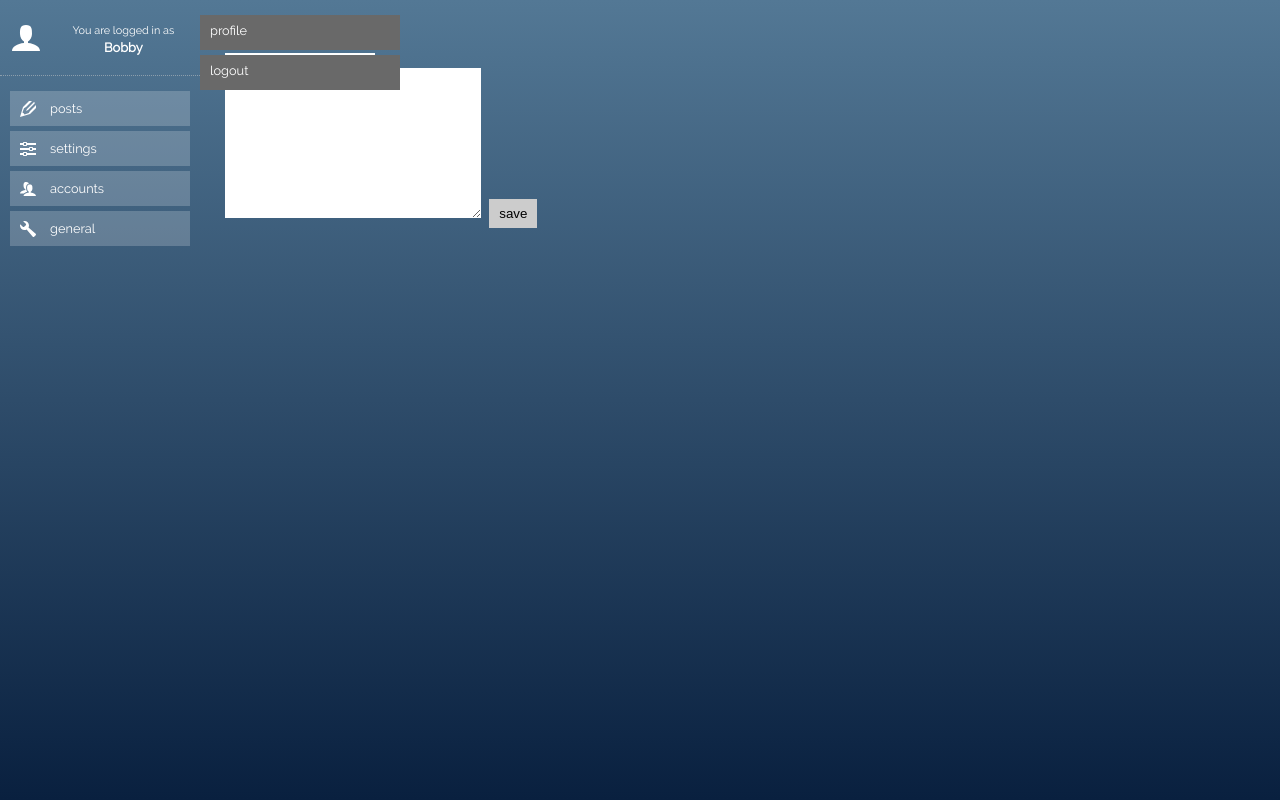
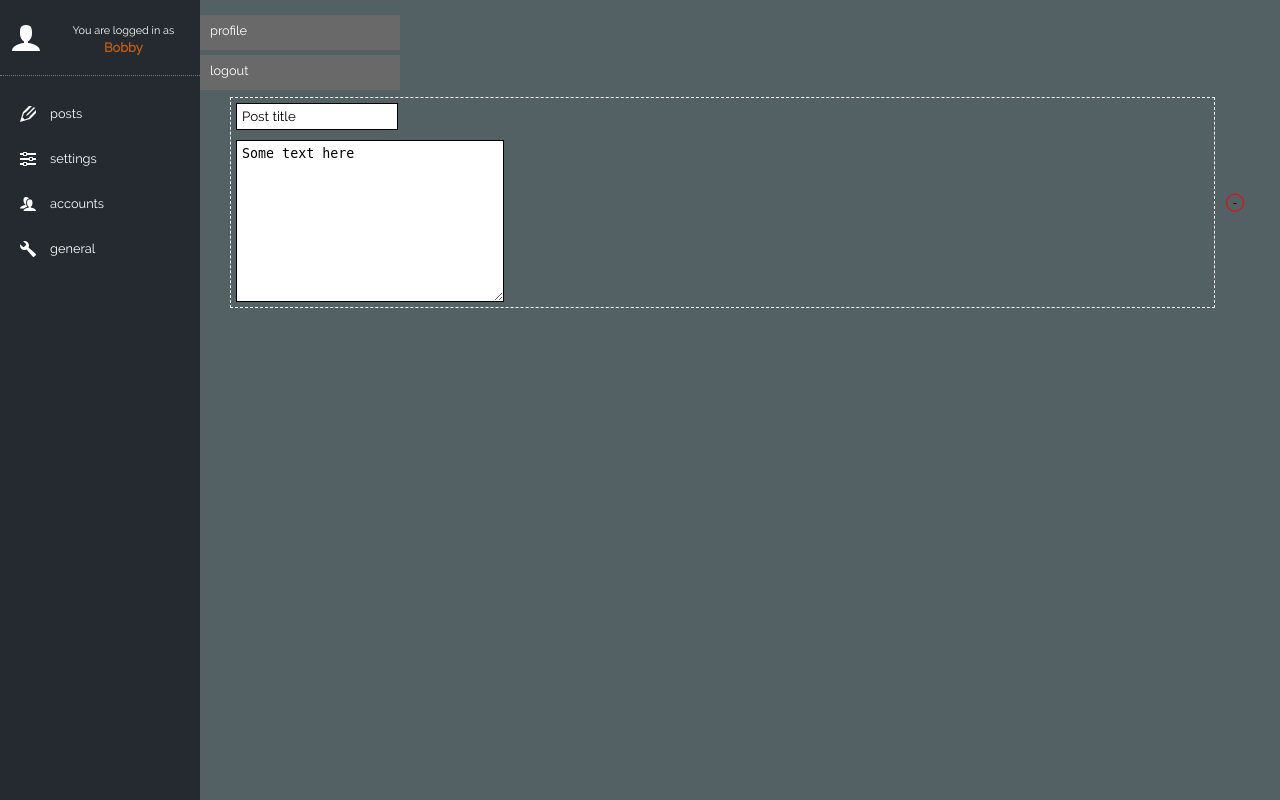
Before and after one commit to andfra1/QueSeraSera, a PHP site: page /QueSeraSera/html/panel-posts.php?create in a window 1280 px wide. Run offline with PHP 8.4, Linux system fonts and the light colour scheme; a user stored in the database is signed in.

Commit message:
minor modifications in CSS, DB update

```diff
--- a/_sql/users.sql
+++ b/_sql/simplecms.sql
@@ -3,7 +3,7 @@
 -- https://www.phpmyadmin.net/
 --
 -- Host: 127.0.0.1
--- Czas generowania: 14 Lut 2018, 22:33
+-- Czas generowania: 20 Lut 2018, 00:18
 -- Wersja serwera: 10.1.26-MariaDB
 -- Wersja PHP: 7.1.9
 
@@ -64,7 +64,7 @@
 -- AUTO_INCREMENT dla tabeli `users`
 --
 ALTER TABLE `users`
-  MODIFY `id` int(11) NOT NULL AUTO_INCREMENT, AUTO_INCREMENT=25;
+  MODIFY `id` int(11) NOT NULL AUTO_INCREMENT, AUTO_INCREMENT=27;
 COMMIT;
 
 /*!40101 SET CHARACTER_SET_CLIENT=@OLD_CHARACTER_SET_CLIENT */;
--- a/html/panel-posts.php
+++ b/html/panel-posts.php
@@ -21,41 +21,39 @@
           <h3>
             Post create
           </h3>
-          <form action="comp/addPost.php" method="POST">
+
+          <div class="wrap" id="wrap">
+
+            <?php
+              //for($cols = 0; $cols < 9; $cols++){
+              ?>
+              <!-- <button class="btn btn--col jsAddCol">col <?// ($cols+1)?></button> -->
+              <form action="comp/addPost.php" method="POST" class="postCreate" id="addpost">
+                <button class="btn jsAddRow" type="button">
+                  add row
+                </button>
+                <button class="btn jsUpdate" name="submit" type="submit">
+                  save
+                </button>
+                <fieldset class="row">
                   <input type="text" name="post-title" value="Post title">
                   <textarea name="post-content" id="" cols="30" rows="10">Some text here</textarea>
+                  <button type="button" class="btn btn--minus jsRmRow">-</button>
+                </fieldset>
+                <!-- <button class="btn jsAddRow" type="button">
+                  add row
+                </button>
                 <button class="btn" name="submit" type="submit">
                   save
-            </button>
+                </button> -->
               </form>
-          <!--
-        <button class="btn jsAddRow">
-          add row
-        </button>
-        <button class="btn jsUpdate">
-          save
-        </button>
-        <div class="wrap" id="wrap">
 
-          <div class="row">
               <?php
-            for($cols = 0; $cols < 9; $cols++){
+          //}
           ?>
-          <button class="btn btn--col jsAddCol">col <?= ($cols+1)?></button>
-          <?php
-          }
-          ?>
-          <button class="btn btn--minus jsRmRow">-</button>
+
           </div>
 
-        </div>
-        <button class="btn jsAddRow">
-          add row
-        </button>
-        <button class="btn jsUpdate">
-          save
-        </button>
-        -->
           <?php
       }
       //posts list
@@ -65,7 +63,7 @@
               Posts list
             </h3>
             <?php
-        include_once('../dbdata.php');
+        include_once(ROOT . '/dbdata.php');
 
         $sql = "SELECT * FROM `posts` WHERE 1";
         $result = mysqli_query($conn, $sql);
--- a/path.php
+++ b/path.php
@@ -1,5 +1,5 @@
 <?php
-define("ROOT", __DIR__ ."/");
+define("ROOT", dirname(__FILE__) ."/");
 define("URL", ($_SERVER["SERVER_NAME"] == "localhost")
    ? "http://localhost/QueSeraSera/"
    : "http://"
--- a/src/scss/_createPost.scss
+++ b/src/scss/_createPost.scss
@@ -1,9 +1,10 @@
 .main {
   .row {
     font-size: 0;
-    margin: 10px;
+    margin: 5px;
+    padding: 0 5px;
     margin-right: 40px;
-    border: 1px dashed $dim;
+    border: 1px dashed $light;
     position: relative;
   }
   .btn--col {
@@ -31,4 +32,12 @@
     top: 50%;
     transform: translate(0, -80%);
   }
+
+  .postCreate {
+    input, textarea {
+      padding: 5px;
+      margin: 5px 0;
+      border: 1px solid #000;
+    }
+  }
 }
--- a/src/scss/_panelSide.scss
+++ b/src/scss/_panelSide.scss
@@ -1,9 +1,13 @@
+$itemMargin: 10px;
+
 .side {
-  position: relative;
-  display: inline-block;
+  position: absolute;
+  display: block;
   width: 200px;
   height: 100%;
-  background-color: transparent;
+  top: 0;
+  left: 0;
+  background-color: $panel;
   color: $light;
   font-size: 1.2rem;
   vertical-align: top;
@@ -18,11 +22,22 @@
     &Item {
       position: relative;
       display: block;
-      margin: 5px 0;
+      margin: $itemMargin 0;
       transition: all 0.4s;
-      //background-color: $dim;
-      background-color: $light02;
+      //background-color: opacify($lightAdj, 0.1);
       height: 35px;
+      // &:after {
+      //   content: '';
+      //   position: absolute;
+      //   display: block;
+      //   width: $itemMargin;
+      //   height: $itemMargin;
+      //   background-color: $orange;
+      //   transform: translate(-$itemMargin/2, -50%) rotate(45deg);
+      //   top: 50%;
+      //   left: 100%;
+      //   z-index: -1;
+      // }
       & svg {
         transition: all 0.4s;
       }
@@ -31,11 +46,11 @@
         padding: 5px 10px;
       }
       &:hover {
-        background-color: $color1;
-        color: $dim;
+        background-color: opacify($lightAdj, 0.3);
+        //color: $dim;
         & svg {
-          color: $dim;
-          fill: $dim;
+          color: $dark;
+          fill: $dark;
         }
       }
     }
@@ -44,20 +59,20 @@
     visibility: hidden;
     opacity: 0;
     position: absolute;
-    top: -15px;
+    top: -$itemMargin * 2;
     left: 100%;
     width: 100%;
     transition: 0.3s;
     &Item {
       display: block;
       position: relative;
-      margin: 5px 0;
+      margin: $itemMargin 0;
       transition: all 0.4s;
-      background-color: $dim;
+      background-color: $panel;
       height: 35px;
       &:hover {
-        background-color: $color1;
-        color: $dim;
+        background-color: #666a6e;
+        //color: $dim;
       }
       &>a {
         @include AinLI;
@@ -100,6 +115,7 @@
       font-size: 0.8rem;
       font-weight: bold;
       vertical-align: middle;
+      color: #c05c11;
     }
   }
   &__menu {
--- a/src/scss/_panelWrapper.scss
+++ b/src/scss/_panelWrapper.scss
@@ -3,16 +3,22 @@
   top: 0;
   left: 0;
   width: 100%;
-  height: 100%;
+  min-height: 100%;
   font-size: 0;
-background-image: linear-gradient(to top, #09203f 0%, #537895 100%);
+  background-color: $mainW;
 }
 
 .main {
   width: calc(100% - 200px);
-  display: inline-block;
+  top: 0;
+  left: 200px;;
+  display: block;
   font-size: 0.8rem;
   position: relative;
   padding: 25px;
   color: $light;
+
+  h3 {
+    color: $orange;
+  }
 }
--- a/src/scss/_vars.scss
+++ b/src/scss/_vars.scss
@@ -1,10 +1,17 @@
 $color1: #ccc;
-$color2: #fff;
 $color3: #f5f5f5;
 $dim: dimgray;
+
+$light02:rgba(255, 255, 255, 0.2);
+
 $light: #fff;
 $dark: #000;
-$light02:rgba(255, 255, 255, 0.2);
+$panel: #242A2F;
+$mainW: #536064;
+$orange: #ea6705;
+$lightAdj: rgba(255,255,255, 0);
+
+
 
 //info
 $good: rgb(0, 165, 0);
```
Also changed, not shown: src/js/_addRowAndCol.js (+8 -6 lines), dist/main.css, dist/script.js. Lines whose indentation alone changed are shown as unchanged.
